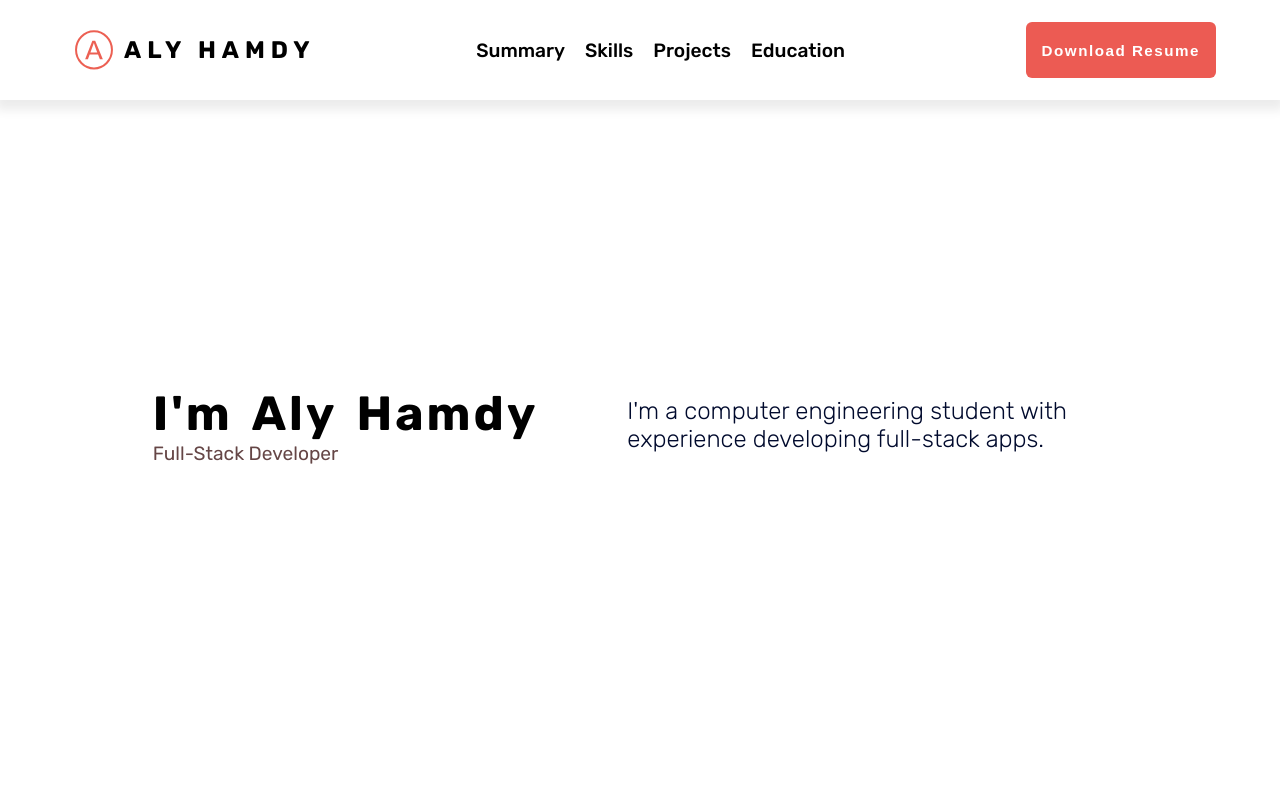
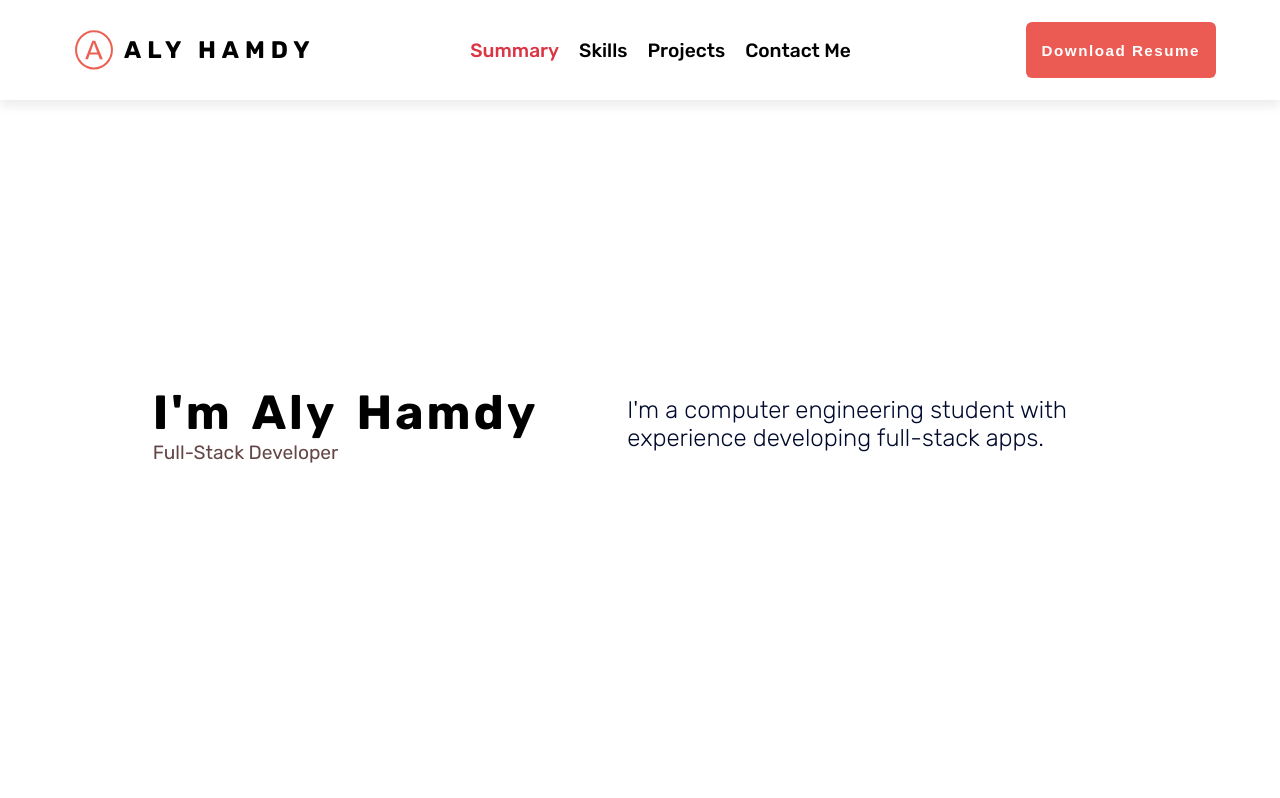
Before and after one commit to el7amrawy/portfolio, a React (Vite) app: page / in a window 1280 px wide. Shown: the top 798 px of the page. Built offline with nearby package versions, Linux system fonts and the light colour scheme.

Commit message:
added page functionality

```diff
--- a/package.json
+++ b/package.json
@@ -9,6 +9,7 @@
     "preview": "vite preview"
   },
   "dependencies": {
+    "@fortawesome/free-brands-svg-icons": "^6.2.0",
     "@fortawesome/free-solid-svg-icons": "^6.2.0",
     "@fortawesome/react-fontawesome": "^0.2.0",
     "react": "^18.2.0",
--- a/src/App.jsx
+++ b/src/App.jsx
@@ -1,21 +1,56 @@
-import { useState } from "react";
+import { useState, useEffect } from "react";
 import "./style.css";
 import NavBar from "./components/Navbar";
 import Summary from "./components/Summary";
 import Skills from "./components/Skills";
 import Projects from "./components/Projects";
+import Contact from "./components/Contact";
+import ScrollTop from "./components/ScrollTop";
 
 export default function App() {
-  const [navShadow, setNavShadow] = useState(true);
+  const [scrollTop, setScrollTop] = useState(false);
+
+  useEffect(() => {
+    document.addEventListener("scroll", () => {
+      const sections = Array.from(document.querySelectorAll("section"));
+      sections.forEach((sec) => {
+        const navItem = document.querySelector(`[href="#${sec.id}"]`);
+        if (
+          navItem.innerText == "Projects" &&
+          sec.getBoundingClientRect().top < 505 &&
+          sec.getBoundingClientRect().top > -2100
+        ) {
+          navItem.classList.add("active");
+        } else if (
+          sec.getBoundingClientRect().top < 450 &&
+          sec.getBoundingClientRect().top > -290
+        ) {
+          navItem.classList.add("active");
+        } else {
+          navItem.classList.remove("active");
+        }
+      });
+      console.log(
+        document.getElementById("contact").getBoundingClientRect().top
+      );
+      if (document.documentElement.scrollTop >= 650) {
+        setScrollTop(true);
+      } else {
+        setScrollTop(false);
+      }
+    });
+  }, []);
 
   return (
     <>
-      <NavBar shadow={navShadow} />
+      <NavBar />
       <main>
         <Summary />
         <Skills />
         <Projects />
+        <Contact />
       </main>
+      {scrollTop && <ScrollTop />}
     </>
   );
 }
--- /dev/null
+++ b/src/components/Contact.jsx
@@ -0,0 +1,28 @@
+import { FontAwesomeIcon } from "@fortawesome/react-fontawesome";
+import { faLinkedin, faGithub } from "@fortawesome/free-brands-svg-icons";
+import { faEnvelope } from "@fortawesome/free-solid-svg-icons";
+
+export default function Contact() {
+  return (
+    <section className="contact" id="contact">
+      <h2>Contact Me</h2>
+      <div>
+        <a href="https://www.linkedin.com/in/aly-hamdy/" target="_blank">
+          <FontAwesomeIcon icon={faLinkedin} className="i" />
+        </a>
+        <a href="https://github.com/el7amrawy" target="_blank">
+          <FontAwesomeIcon icon={faGithub} className="i" />
+        </a>
+        <a href="mailto:alihamdihamdi.27@gmail.com">
+          <FontAwesomeIcon icon={faEnvelope} className="i" />
+        </a>
+      </div>
+      <a
+        href="https://drive.google.com/file/d/1HGW217_9S90wU2qY392GWho7TnOLG8jd/view?usp=sharing"
+        target="_blank"
+      >
+        <button className="btn">Download Resume</button>
+      </a>
+    </section>
+  );
+}
--- a/src/components/NavBar.jsx
+++ b/src/components/NavBar.jsx
@@ -1,22 +1,37 @@
 import logo from "../assets/images/logo.svg";
 import { FontAwesomeIcon } from "@fortawesome/react-fontawesome";
 import { faBarsStaggered, faBars } from "@fortawesome/free-solid-svg-icons";
-import { useState } from "react";
+import { useEffect, useState } from "react";
 
-export default function NavBar(props) {
-  const [bars, setBars] = useState(0);
+export default function NavBar() {
+  const [bars, setBars] = useState(false);
   function toggleBars() {
     setBars((prev) => !prev);
   }
+
+  useEffect(() => {
+    const elems = Array.from(document.querySelectorAll("nav ul li a"));
+    elems.map((elem) => {
+      elem.addEventListener("click", (ev) => {
+        ev.preventDefault();
+        const target = elem.getAttribute("href").slice(1);
+        target == "projects"
+          ? document.getElementById(target).scrollIntoView({
+              block: "start",
+            })
+          : document.getElementById(target).scrollIntoView({
+              block: "center",
+            });
+      });
+    });
+  }, []);
+
   return (
     <header>
-      <nav
-        className={props.shadow && "shadow"}
-        style={bars ? { boxShadow: "unset" } : {}}
-      >
+      <nav className="shadow" style={bars ? { boxShadow: "unset" } : {}}>
         <div className="logo-cont">
           <img src={logo} alt="logo" />
-          <section>Aly Hamdy</section>
+          <span>Aly Hamdy</span>
         </div>
         <ul
           style={
@@ -30,19 +45,26 @@ export default function NavBar(props) {
           }
         >
           <li>
-            <a href="">Summary</a>
+            <a href="#summary" className="active">
+              Summary
+            </a>
           </li>
           <li>
-            <a href="">Skills</a>
+            <a href="#skills">Skills</a>
           </li>
           <li>
-            <a href="">Projects</a>
+            <a href="#projects">Projects</a>
           </li>
           <li>
-            <a href="">Education</a>
+            <a href="#contact">Contact Me</a>
           </li>
         </ul>
-        <button className="btn">Download Resume</button>
+        <a
+          href="https://drive.google.com/file/d/1HGW217_9S90wU2qY392GWho7TnOLG8jd/view?usp=sharing"
+          target="_blank"
+        >
+          <button className="btn">Download Resume</button>
+        </a>
         <FontAwesomeIcon
           icon={bars ? faBarsStaggered : faBars}
           className="bars"
--- a/src/components/Project.jsx
+++ b/src/components/Project.jsx
@@ -4,6 +4,7 @@ export default function Project(props) {
       <img src={props.img} alt="project" />
       <div className="info">
         <h4>{props.name}</h4>
+        <h6>{props.des}</h6>
         <button>
           <a target="_blank" href={props.url}>
             View Project
--- /dev/null
+++ b/src/components/ScrollTop.jsx
@@ -0,0 +1,17 @@
+import { faArrowUp } from "@fortawesome/free-solid-svg-icons";
+import { FontAwesomeIcon } from "@fortawesome/react-fontawesome";
+
+export default function ScrollTop() {
+  return (
+    <div
+      className="scroll-top"
+      onClick={() => {
+        document.documentElement.scrollIntoView({
+          block: "start",
+        });
+      }}
+    >
+      <FontAwesomeIcon icon={faArrowUp} className="i" />
+    </div>
+  );
+}
--- a/src/components/Skills.jsx
+++ b/src/components/Skills.jsx
@@ -1,6 +1,6 @@
 export default function Skills() {
   return (
-    <section className="skills">
+    <section className="skills" id="skills">
       <h1>Skills</h1>
       <div className="front">
         <h2>Front-End</h2>
--- a/src/components/Summary.jsx
+++ b/src/components/Summary.jsx
@@ -1,9 +1,6 @@
-import { FontAwesomeIcon } from "@fortawesome/react-fontawesome";
-import { faCake } from "@fortawesome/free-solid-svg-icons";
-
 export default function Summary() {
   return (
-    <section className="summary">
+    <section className="summary" id="summary">
       <div className="name">
         <h1>i'm aly hamdy</h1>
         <h3>Full-Stack Developer</h3>
--- a/src/style.css
+++ b/src/style.css
@@ -6,13 +6,31 @@
   margin: 0;
   box-sizing: border-box;
 }
-
+html,
+body {
+  scroll-behavior: smooth;
+}
 body {
   font-family: "Rubik", sans-serif;
 }
 ::selection {
   background-color: #dd4038;
   color: white;
+}
+
+/* ======================== Globals ======================== */
+::-webkit-scrollbar {
+  width: 10px;
+}
+::-webkit-scrollbar-track {
+  background: #f4dbdb;
+}
+::-webkit-scrollbar-thumb {
+  background: #ec5b53;
+  border-radius: 5px;
+}
+::-webkit-scrollbar-thumb:hover {
+  background: #dc3545;
 }
 /* ======================== Globals ======================== */
 .btn {
@@ -45,18 +63,48 @@ body {
   width: 100%;
 }
 
+/* ==================== Scroll-Top ==================== */
+.scroll-top {
+  width: 50px;
+  height: 50px;
+  display: flex;
+  justify-content: center;
+  align-items: center;
+  border-radius: 50%;
+  background: #dd4038;
+  position: fixed;
+  bottom: 40px;
+  right: 40px;
+  color: white;
+  transition: all 0.2s ease-in-out;
+  cursor: pointer;
+  z-index: 999;
+}
+.scroll-top .i {
+  font-size: 1.5rem;
+}
+.scroll-top:hover {
+  transform: scale(1.1);
+}
+
 /* ==================== NavBar ==================== */
+header {
+  position: fixed;
+  width: 100%;
+  z-index: 999;
+  top: 0;
+  left: 0;
+}
 nav {
   display: flex;
   align-items: center;
   justify-content: space-between;
   padding: 20px 5%;
   background-color: white;
-  /* z-index: 999; */
   transition: all 0.3s ease-in-out;
 }
 nav.shadow {
-  box-shadow: 0px 6px 10px 4px #ececec;
+  box-shadow: 0px 6px 10px 0px #ececec;
 }
 .logo-cont {
   display: flex;
@@ -68,7 +116,8 @@ nav.shadow {
   filter: invert(51%) sepia(54%) saturate(5701%) hue-rotate(336deg)
     brightness(117%) contrast(85%);
 }
-.logo-cont section {
+.logo-cont span {
+  display: inline-block;
   font-size: 1.5rem;
   text-transform: uppercase;
   font-weight: 700;
@@ -90,6 +139,9 @@ nav ul li a {
   transition: 0.5 all ease-in-out;
 }
 nav ul li a:hover {
+  color: #dc3545;
+}
+nav ul li a.active {
   color: #dc3545;
 }
 nav .bars {
@@ -138,19 +190,16 @@ nav .bars {
 main {
   /* background-color: #ec5b53; */
   width: 90%;
-  margin: auto;
+  margin: 99px auto;
 }
 /* ==================== Summary ==================== */
 .summary {
-  /* width: 90%; */
   height: 650px;
   margin: auto;
   display: flex;
   justify-content: space-evenly;
   align-items: center;
 }
-/* .summary .name {
-} */
 .summary .name h1 {
   text-transform: capitalize;
   word-spacing: 7px;
@@ -185,7 +234,7 @@ main {
 .skills {
   background-color: #ec5b53;
   padding: 40px 0;
-  margin: 50px 0;
+  margin: 80px 0 120px;
   display: grid;
   grid-template-columns: repeat(2, 1fr);
   grid-gap: 35px 20px;
@@ -229,8 +278,8 @@ main {
   justify-content: space-around;
   color: #000a2d;
 }
-.projects h2 {
-}
+/* .projects h2 {
+} */
 .projects .nav {
   position: relative;
 }
@@ -263,7 +312,7 @@ main {
   color: #ec5b53;
 }
 
-/* ==================== Projects ==================== */
+/* ==================== Project ==================== */
 .front-projs,
 .back-projs {
   margin: 60px;
@@ -273,7 +322,7 @@ main {
 }
 .project {
   width: max-content;
-  /* display: flex; */
+  width: 80%;
   background-color: #dd4038;
   border-radius: 4px;
   overflow: hidden;
@@ -299,6 +348,12 @@ main {
   margin: 15px 0;
   color: white;
 }
+.project .info h6 {
+  margin: 0px 0 20px;
+  font-weight: 400;
+  color: #000a2d;
+  font-size: 0.9rem;
+}
 .project .info button {
   margin-bottom: 13px;
   padding: 7px;
@@ -312,4 +367,39 @@ main {
 }
 
 @media (max-width: 991px) {
+  .project {
+    margin: 0 0 60px;
+    width: inherit;
+  }
 }
+
+/* ==================== Contact ==================== */
+.contact {
+  text-align: center;
+  color: #000a2d;
+  padding-bottom: 30px;
+}
+
+.contact h2 {
+  font-size: 2rem;
+  margin-bottom: 40px;
+}
+/* .contact > div {
+} */
+.contact > div a {
+  display: inline-block;
+  margin: 10px 15px;
+  font-size: 2.5rem;
+  color: #000;
+  transition: all 0.2s ease-in-out;
+}
+.contact > div a:hover {
+  color: #dc3545;
+  transform: scale(1.1);
+}
+/* .contact > div a .i {
+} */
+.contact > a {
+  display: inline-block;
+  margin: 20px;
+}
```
Also changed, not shown: src/components/Projects.jsx (+4 -17 lines), 1 other file (tests, documents, lock files or other folders).
